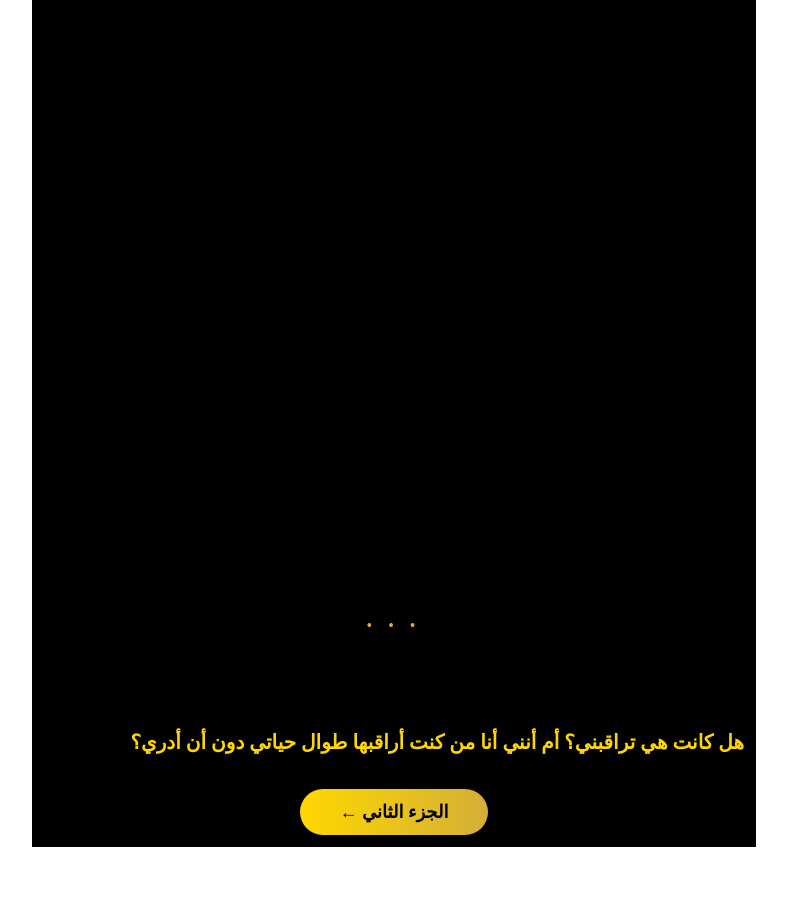
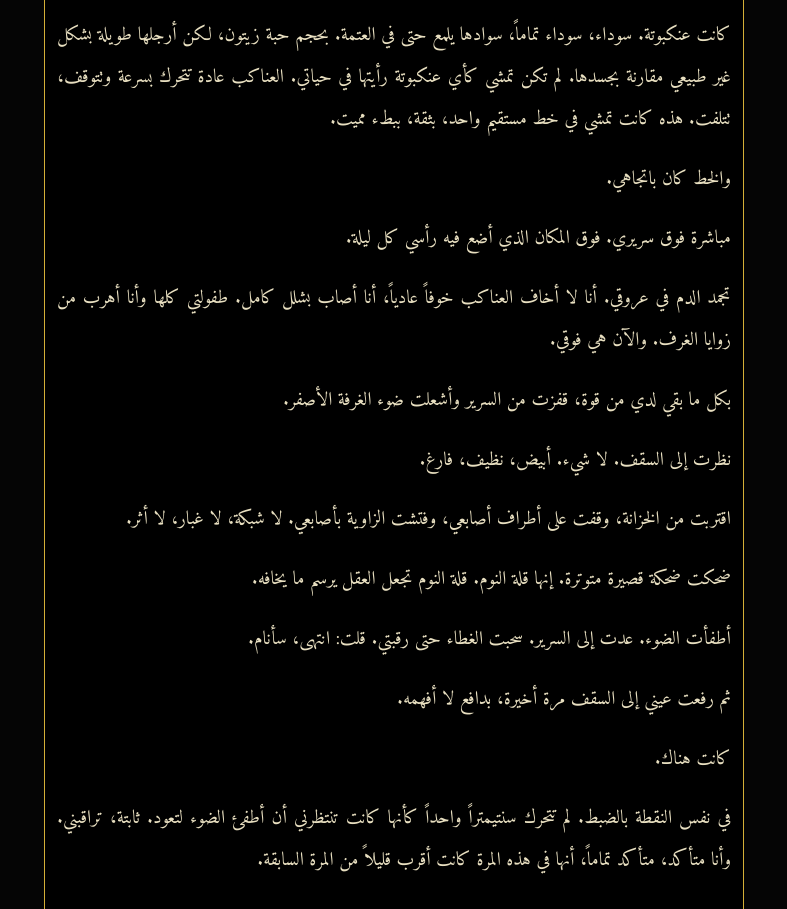
Before and after one commit to wasimaqeel/wasimaqeel.github.io, a plain HTML site: page ana-wal-ankaboot/1.html in a window 1280 px wide. Shown: the part 1891-2800 px from the top of the page, without its empty margins (246-1033 px from the left). Before the commit the page ends 2746 px from the top, so only its background shows below. Drawn offline with Linux system fonts and the light colour scheme.

Commit message:
Update 1.html

```diff
--- a/ana-wal-ankaboot/1.html
+++ b/ana-wal-ankaboot/1.html
@@ -3,23 +3,27 @@
 <head>
 <meta charset="UTF-8">
 <meta name="viewport" content="width=device-width, initial-scale=1.0">
-<title>أنا والعنكبوت - الجزء الأول: النقطة السوداء</title>
-<link href="https://fonts.googleapis.com/css2?family=Amiri:wght@400;700&display=swap" rel="stylesheet">
- .cover{border:1px solid #d4af37;border-radius:12px;padding:6px}
-.cover img{width:100%;border-radius:8px;display:block}<style>
-.container{max-width:700px;margin:auto;background:#000;padding:12px}
-.cover{width:100%;border:1px solid #d4af37;border-radius:12px;padding:6px;box-sizing:border-box}
-.cover img{width:100%;border-radius:8px;display:block}
-p{font-size:20px;text-align:justify;margin-bottom:22px}
-.gold{color:#ffd700;font-weight:700}
-.divider{text-align:center;color:#d4af37;margin:25px 0;letter-spacing:6px}
-.next{text-align:center;margin-top:35px}
-.next a{background:linear-gradient(90deg,#ffd700,#d4af37);color:#000;padding:12px 40px;border-radius:30px;text-decoration:none;font-weight:bold;font-size:18px;display:inline-block}
+<title>أنا والعنكبوت - الجزء الأول</title>
+<link href="https://fonts.googleapis.com/css2?family=Reem+Kufi:wght@700&family=Amiri:wght@400;700&display=swap" rel="stylesheet">
+<style>
+body{margin:0;background:#050505;display:flex;justify-content:center}
+.container{width:100%;max-width:700px;min-height:100vh;background:#000;border-left:1px solid #d4af37;border-right:1px solid #d4af37;padding:12px;box-sizing:border-box}
+.cover{border:1px solid #d4af37;border-radius:16px;padding:6px;margin-bottom:20px}
+.cover img{width:100%;border-radius:10px;display:block}
+h1{font-family:'Reem Kufi';color:#ffeb3b;text-align:center;font-size:32px;margin:15px 0 5px}
+h2{font-family:'Reem Kufi';color:#d4af37;text-align:center;font-size:20px;margin:0 0 24px;font-weight:400}
+p{font-family:'Amiri';color:#e8dfc0;font-size:19px;line-height:2.2;text-align:justify;margin:0 0 18px}
+.gold{color:#ffeb3b;font-weight:700}
+.divider{text-align:center;color:#d4af37;margin:28px 0;letter-spacing:6px;font-size:18px}
+.next{text-align:center;margin:35px 0 20px}
+.next a{background:linear-gradient(90deg,#fffd70,#d4af37);color:#000;padding:12px 40px;border-radius:30px;text-decoration:none;font-family:'Reem Kufi';font-weight:bold;font-size:18px;display:inline-block}
 </style>
 </head>
 <body>
 <div class="container">
-<div class="cover"><img src="cover.jpg"></div>
+
+<div class="cover"><img src="cover.jpg" alt="أنا والعنكبوت"></div>
+
 <h1>أنا والعنكبوت</h1>
 <h2>الجزء الأول: النقطة السوداء</h2>
 
@@ -72,7 +76,7 @@
 <p><span class="gold">هل كانت هي تراقبني؟ أم أنني أنا من كنت أراقبها طوال حياتي دون أن أدري؟</span></p>
 
 <div class="next">
-<a href="2.html">الجزء الثاني  ←</a>
+<a href="2.html">الجزء الثاني →</a>
 </div>
 
 </div>
```
